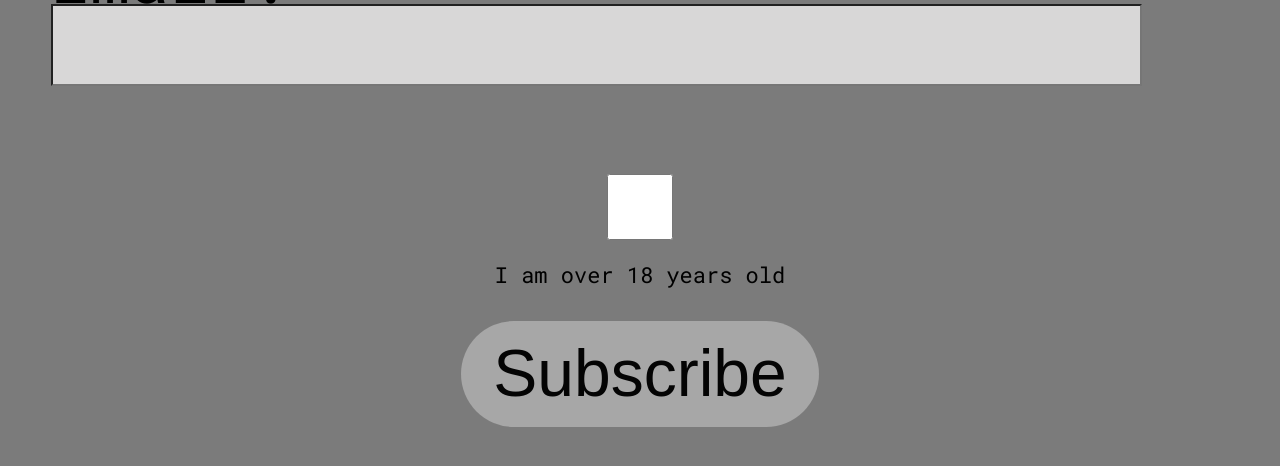
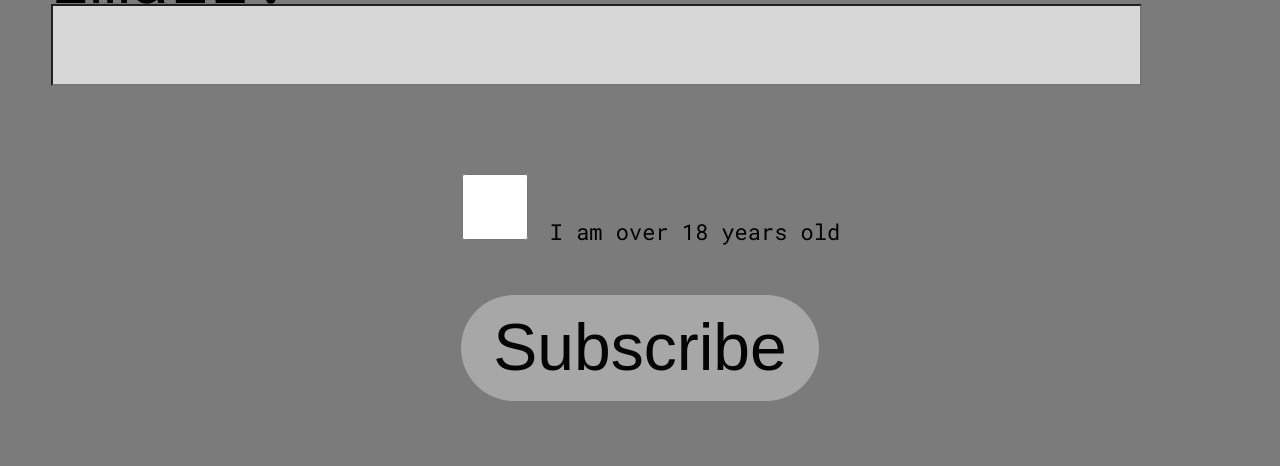
Before and after one commit to razvanrusitmd362/Lab3, a plain HTML site: page index.html in a window 1280 px wide. Shown: the part 552-1018 px from the top of the page. Drawn offline with nearby package versions, Linux system fonts and the light colour scheme.

Commit message:
moved  the text next to the checkbox

```diff
--- a/css/screen.css
+++ b/css/screen.css
@@ -233,7 +233,8 @@ label {
     background-color: #D8D7D7;
   }
   #input-age-verification {
-    text-align: center;  }
+    text-align: center;
+  }
   input[type=checkbox] {
     height: 3em;
     width: 3em;
--- a/index.html
+++ b/index.html
@@ -16,13 +16,11 @@
     </p>
     <ol>
       <li id="input-email">
-        <div id="checkboxDiv">
           <label for="email" id="email-text">Email: </label>
           <input type="email" name="email" id="email" pattern="^.+@.+$" />
-        </div>
       </li>
       <li id="input-age-verification">
-        <input type="checkbox" id="age-verification" name="age-verification" value="18" /><label for="age-verification">I am over 18 years old</label>
+          <input type="checkbox" id="age-verification" name="age-verification" value="18" <label for="age-verification">I am over 18 years old</label>
       </li>
       <li id="input-submit">
         <input type="submit" name="submit" id="submit" value="Subscribe" />
```
